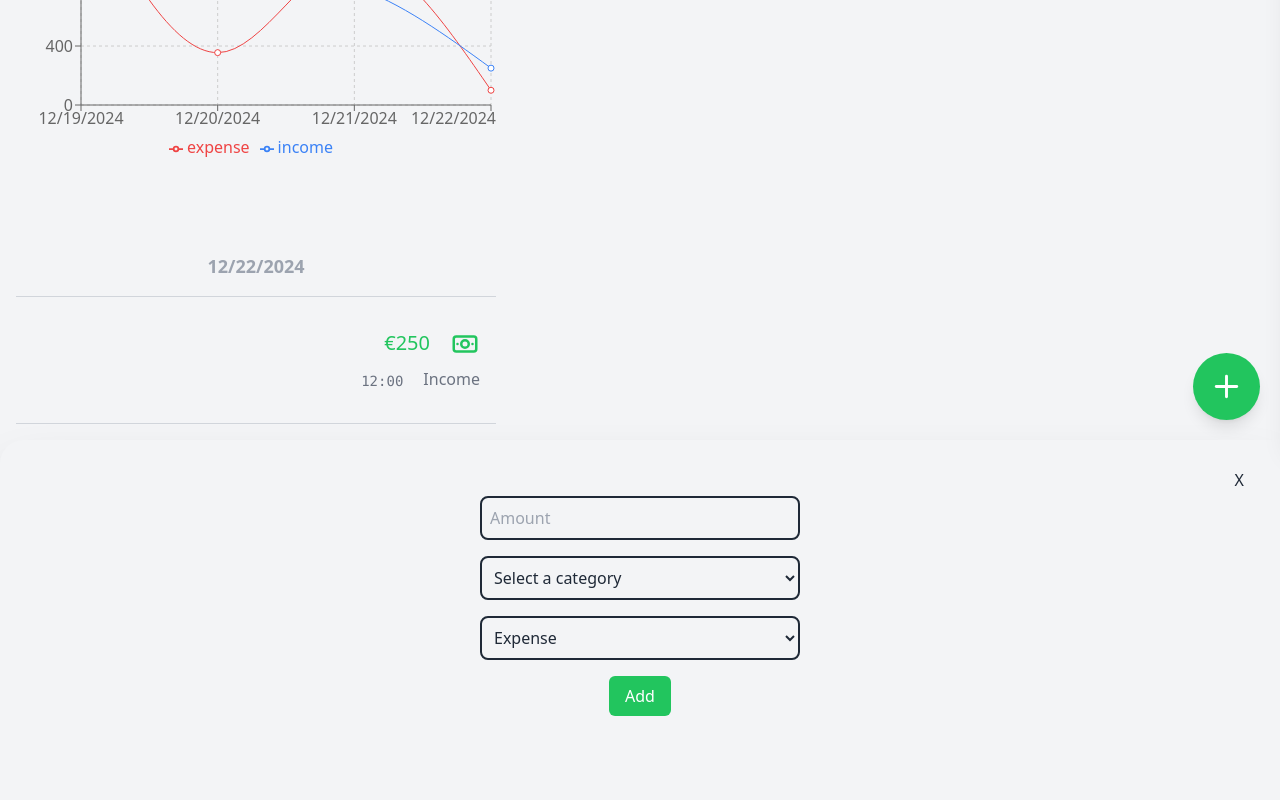
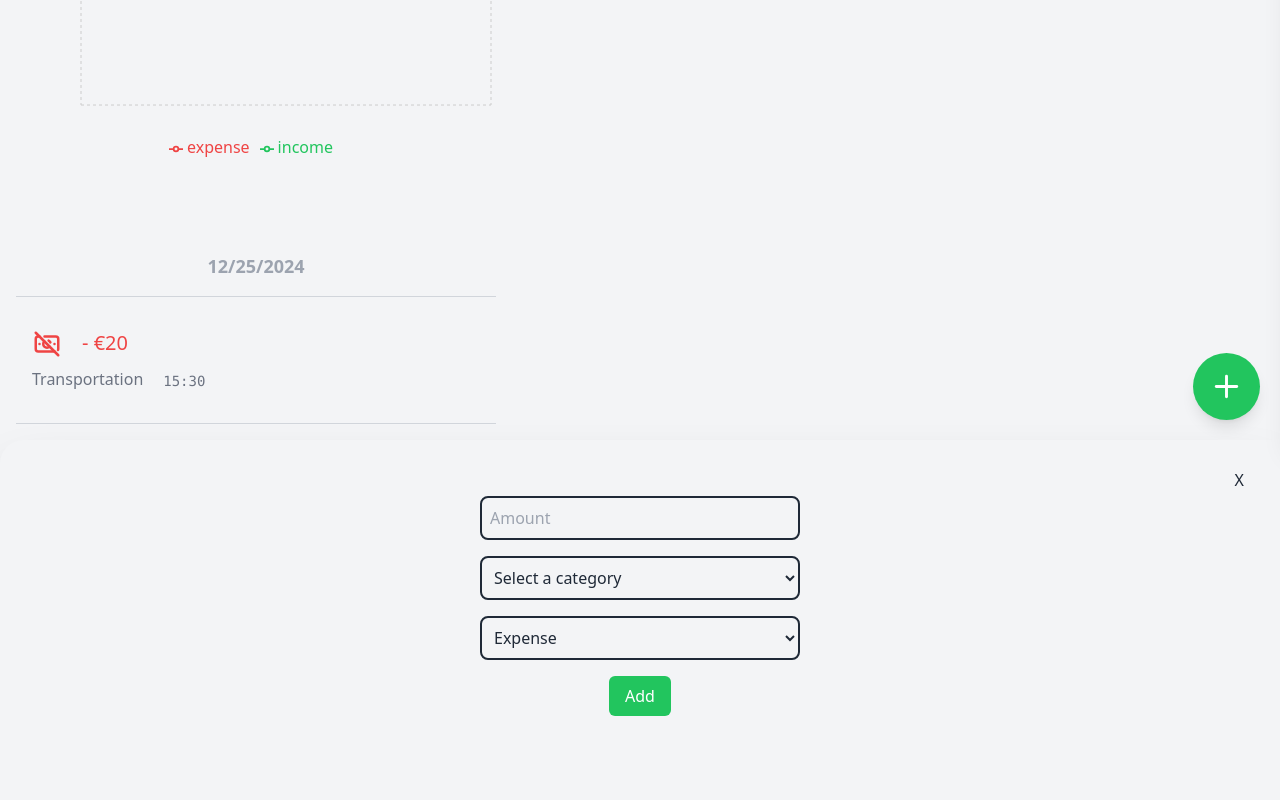
Before and after one commit to hugotonette/finance-manager, a React (Vite) app: page /dashboard in a window 1280 px wide. Shown: the part 360-1160 px from the top of the page. Built offline with nearby package versions, Linux system fonts and the light colour scheme; sample sign-in values are in the browser's storage.

Commit message:
complete graph fix

```diff
--- a/src/common/mockExpenses.tsx
+++ b/src/common/mockExpenses.tsx
@@ -4,161 +4,289 @@ export const expensesList: Expense[] = [
   {
     id: 1,
     type: "expense",
-    categoryId: 7,
-    amount: 150,
-    date: "Thu Dec 19 2024 10:00:00",
+    categoryId: 1,
+    amount: 20,
+    date: "2024-12-22T14:10:00.000Z",
     user: "admin",
   },
   {
     id: 2,
-    type: "income",
-    categoryId: 0,
-    amount: 120,
-    date: "Thu Dec 19 2024 11:00:00",
+    type: "expense",
+    categoryId: 2,
+    amount: 50,
+    date: "2024-12-23T16:30:00.000Z",
     user: "jsantos",
   },
   {
     id: 3,
-    type: "expense",
-    categoryId: 4,
-    amount: 1300,
-    date: "Thu Dec 19 2024 14:00:00",
+    type: "income",
+    categoryId: 99,
+    amount: 800,
+    date: "2024-12-21T12:00:00.000Z",
     user: "admin",
   },
   {
     id: 4,
-    type: "income",
-    categoryId: 0,
-    amount: 200,
-    date: "Thu Dec 19 2024 16:00:00",
+    type: "expense",
+    categoryId: 5,
+    amount: 100,
+    date: "2024-12-20T09:30:00.000Z",
     user: "jsantos",
   },
   {
     id: 5,
     type: "expense",
-    categoryId: 3,
-    amount: 45,
-    date: "Thu Dec 19 2024 18:00:00",
+    categoryId: 4,
+    amount: 500,
+    date: "2024-12-18T11:00:00.000Z",
     user: "admin",
   },
   {
     id: 6,
-    type: "income",
-    categoryId: 0,
-    amount: 1000,
-    date: "Thu Dec 19 2024 19:00:00",
+    type: "expense",
+    categoryId: 8,
+    amount: 150,
+    date: "2024-12-23T17:30:00.000Z",
     user: "jsantos",
   },
   {
     id: 7,
     type: "expense",
-    categoryId: 1,
-    amount: 75,
-    date: "Fri Dec 20 2024 12:00:00",
+    categoryId: 3,
+    amount: 30,
+    date: "2024-12-24T14:00:00.000Z",
     user: "admin",
   },
   {
     id: 8,
     type: "income",
-    categoryId: 0,
-    amount: 300,
-    date: "Fri Dec 20 2024 13:30:00",
-    user: "jsantos",
+    categoryId: 99,
+    amount: 1200,
+    date: "2024-12-19T10:00:00.000Z",
+    user: "admin",
   },
   {
     id: 9,
     type: "expense",
-    categoryId: 2,
-    amount: 80,
-    date: "Fri Dec 20 2024 15:00:00",
-    user: "admin",
+    categoryId: 7,
+    amount: 25,
+    date: "2024-12-22T15:00:00.000Z",
+    user: "jsantos",
   },
   {
     id: 10,
     type: "income",
-    categoryId: 0,
-    amount: 500,
-    date: "Fri Dec 20 2024 16:00:00",
+    categoryId: 99,
+    amount: 1500,
+    date: "2024-12-20T08:45:00.000Z",
     user: "jsantos",
   },
   {
     id: 11,
     type: "expense",
-    categoryId: 8,
+    categoryId: 6,
     amount: 200,
-    date: "Fri Dec 20 2024 17:30:00",
+    date: "2024-12-21T12:30:00.000Z",
     user: "admin",
   },
   {
     id: 12,
     type: "income",
-    categoryId: 0,
-    amount: 150,
-    date: "Fri Dec 20 2024 18:00:00",
+    categoryId: 99,
+    amount: 500,
+    date: "2024-12-24T17:45:00.000Z",
     user: "jsantos",
   },
   {
     id: 13,
     type: "expense",
-    categoryId: 6,
-    amount: 350,
-    date: "Sat Dec 21 2024 09:00:00",
+    categoryId: 9,
+    amount: 90,
+    date: "2024-12-23T13:15:00.000Z",
     user: "admin",
   },
   {
     id: 14,
-    type: "income",
-    categoryId: 0,
-    amount: 200,
-    date: "Sat Dec 21 2024 10:30:00",
+    type: "expense",
+    categoryId: 1,
+    amount: 40,
+    date: "2024-12-24T10:30:00.000Z",
     user: "jsantos",
   },
   {
     id: 15,
     type: "expense",
-    categoryId: 9,
-    amount: 50,
-    date: "Sat Dec 21 2024 12:00:00",
+    categoryId: 2,
+    amount: 60,
+    date: "2024-12-21T14:00:00.000Z",
     user: "admin",
   },
   {
     id: 16,
-    type: "income",
-    categoryId: 0,
-    amount: 150,
-    date: "Sat Dec 21 2024 14:00:00",
+    type: "expense",
+    categoryId: 4,
+    amount: 300,
+    date: "2024-12-24T11:00:00.000Z",
     user: "jsantos",
   },
   {
     id: 17,
-    type: "expense",
-    categoryId: 7,
-    amount: 600,
-    date: "Sat Dec 21 2024 16:30:00",
+    type: "income",
+    categoryId: 99,
+    amount: 750,
+    date: "2024-12-22T18:45:00.000Z",
     user: "admin",
   },
   {
     id: 18,
-    type: "income",
-    categoryId: 0,
-    amount: 450,
-    date: "Sat Dec 21 2024 18:00:00",
+    type: "expense",
+    categoryId: 3,
+    amount: 20,
+    date: "2024-12-25T15:30:00.000Z",
     user: "jsantos",
   },
   {
     id: 19,
     type: "expense",
-    categoryId: 5,
-    amount: 100,
-    date: "Sun Dec 22 2024 09:00:00",
+    categoryId: 7,
+    amount: 50,
+    date: "2024-12-24T14:15:00.000Z",
     user: "admin",
   },
   {
     id: 20,
+    type: "expense",
+    categoryId: 8,
+    amount: 120,
+    date: "2024-12-20T13:00:00.000Z",
+    user: "jsantos",
+  },
+  {
+    id: 21,
     type: "income",
-    categoryId: 0,
-    amount: 250,
-    date: "Sun Dec 22 2024 12:00:00",
+    categoryId: 99,
+    amount: 1000,
+    date: "2024-12-23T09:00:00.000Z",
+    user: "jsantos",
+  },
+  {
+    id: 22,
+    type: "expense",
+    categoryId: 5,
+    amount: 200,
+    date: "2024-12-23T18:00:00.000Z",
+    user: "admin",
+  },
+  {
+    id: 23,
+    type: "income",
+    categoryId: 99,
+    amount: 900,
+    date: "2024-12-24T10:00:00.000Z",
+    user: "admin",
+  },
+  {
+    id: 24,
+    type: "expense",
+    categoryId: 6,
+    amount: 150,
+    date: "2024-12-19T15:30:00.000Z",
+    user: "jsantos",
+  },
+  {
+    id: 25,
+    type: "expense",
+    categoryId: 9,
+    amount: 130,
+    date: "2024-12-24T16:30:00.000Z",
+    user: "jsantos",
+  },
+  {
+    id: 26,
+    type: "income",
+    categoryId: 99,
+    amount: 1100,
+    date: "2024-12-24T11:45:00.000Z",
+    user: "admin",
+  },
+  {
+    id: 27,
+    type: "expense",
+    categoryId: 3,
+    amount: 60,
+    date: "2024-12-21T10:00:00.000Z",
+    user: "jsantos",
+  },
+  {
+    id: 28,
+    type: "expense",
+    categoryId: 7,
+    amount: 70,
+    date: "2024-12-23T12:00:00.000Z",
+    user: "admin",
+  },
+  {
+    id: 29,
+    type: "income",
+    categoryId: 99,
+    amount: 1300,
+    date: "2024-12-24T12:30:00.000Z",
+    user: "admin",
+  },
+  {
+    id: 30,
+    type: "expense",
+    categoryId: 4,
+    amount: 400,
+    date: "2024-12-21T09:00:00.000Z",
+    user: "jsantos",
+  },
+  {
+    id: 31,
+    type: "expense",
+    categoryId: 2,
+    amount: 90,
+    date: "2024-12-19T13:30:00.000Z",
+    user: "admin",
+  },
+  {
+    id: 32,
+    type: "income",
+    categoryId: 99,
+    amount: 1000,
+    date: "2024-12-22T09:30:00.000Z",
+    user: "jsantos",
+  },
+  {
+    id: 33,
+    type: "expense",
+    categoryId: 6,
+    amount: 220,
+    date: "2024-12-24T08:45:00.000Z",
+    user: "admin",
+  },
+  {
+    id: 34,
+    type: "expense",
+    categoryId: 8,
+    amount: 80,
+    date: "2024-12-21T17:00:00.000Z",
+    user: "jsantos",
+  },
+  {
+    id: 35,
+    type: "expense",
+    categoryId: 5,
+    amount: 180,
+    date: "2024-12-25T10:30:00.000Z",
+    user: "admin",
+  },
+  {
+    id: 36,
+    type: "income",
+    categoryId: 99,
+    amount: 950,
+    date: "2024-12-24T13:00:00.000Z",
     user: "jsantos",
   },
 ];
--- a/src/components/ExpenseChart.tsx
+++ b/src/components/ExpenseChart.tsx
@@ -1,3 +1,4 @@
+/* eslint-disable @typescript-eslint/no-explicit-any */
 import { useEffect, useState } from "react";
 import {
   CartesianGrid,
@@ -14,51 +15,75 @@ import {
 } from "recharts";
 import { categories, Expense } from "../common/interfaces";
 
-/* eslint-disable @typescript-eslint/no-explicit-any */
+const graphColors = [
+  "#ef4444",
+  "#3b82f6",
+  "#10b981",
+  "#f59e0b",
+  "#8b5cf6",
+  "#ec4899",
+  "#14b8a6",
+  "#6366f1",
+  "#f97316",
+  "#84cc16",
+];
+
 const ExpenseChart = () => {
   const [expenseData, setExpenseData] = useState<Expense[]>([]);
   const [selectedChart, setSelectedChart] = useState<"line" | "pie">("line");
   const [viewOption, setViewOption] = useState<
     "week" | "month" | "year" | "all"
   >("all");
-  const [filteredExpenses, setFilteresExpenses] = useState<Expense[]>([]);
+  const [filteredExpenses, setFilteredExpenses] = useState<Expense[]>([]);
+  const [activeUser, setActiveUser] = useState<string>("");
 
   useEffect(() => {
     const storedExpenses = JSON.parse(localStorage.getItem("expenses") || "[]");
+    const user = JSON.parse(
+      localStorage.getItem("loggedInUser") || "{}"
+    ).username;
+
     setExpenseData(storedExpenses);
-    setFilteresExpenses(storedExpenses);
+    setActiveUser(user);
+
+    setFilteredExpenses(
+      storedExpenses.filter((expense: any) => expense.user === user)
+    );
   }, []);
 
   const filterExpenses = (expenses: Expense[]) => {
     const now = new Date();
-    let filteredData = expenses;
+
+    let filteredData = expenses.filter(
+      (expense) => expense.user === activeUser
+    );
 
     if (viewOption === "week") {
       const startOfWeek = new Date(now);
       startOfWeek.setDate(now.getDate() - 7);
-      filteredData = expenses.filter(
+      filteredData = filteredData.filter(
         (expense) => new Date(expense.date) >= startOfWeek
       );
     } else if (viewOption === "month") {
       const startOfMonth = new Date(now);
       startOfMonth.setMonth(now.getMonth() - 1);
-      filteredData = expenses.filter(
+      filteredData = filteredData.filter(
         (expense) => new Date(expense.date) >= startOfMonth
       );
     } else if (viewOption === "year") {
       const startOfYear = new Date(now);
       startOfYear.setFullYear(now.getFullYear() - 1);
-      filteredData = expenses.filter(
+      filteredData = filteredData.filter(
         (expense) => new Date(expense.date) >= startOfYear
       );
     }
 
-    setFilteresExpenses(filteredData);
+    setFilteredExpenses(filteredData);
   };
 
   useEffect(() => {
     filterExpenses(expenseData);
-  }, [viewOption, expenseData]);
+  }, [viewOption, expenseData, activeUser]);
 
   const groupByDate = (
     expenses: Expense[],
@@ -66,21 +91,21 @@ const ExpenseChart = () => {
   ) => {
     const groupedData: any = {};
 
-    expenses.forEach((expenseData) => {
-      const date = new Date(expenseData.date);
-      let datekey: string;
+    expenses.forEach((expense) => {
+      const date = new Date(expense.date);
+      let dateKey: string;
+      if (period === "day") dateKey = date.toLocaleDateString();
+      else if (period === "month")
+        dateKey = `${date.getMonth() + 1}-${date.getFullYear()}`;
+      else dateKey = `${date.getFullYear()}`;
 
-      if (period === "day") datekey = date.toLocaleDateString();
-      else if (period === "month")
-        datekey = `${date.getMonth() + 1}-${date.getFullYear()}`;
-      else datekey = `${date.getFullYear()}`;
+      if (!groupedData[dateKey]) {
+        groupedData[dateKey] = { income: 0, expense: 0 };
+      }
 
-      if (!groupedData[datekey])
-        groupedData[datekey] = { income: 0, expense: 0 };
-
-      if (expenseData.type === "income")
-        groupedData[datekey].income += expenseData.amount;
-      else groupedData[datekey].expense += expenseData.amount;
+      if (expense.type === "income")
+        groupedData[dateKey].income += expense.amount;
+      else groupedData[dateKey].expense += expense.amount;
     });
 
     return Object.entries(groupedData).map(([key, value]: any) => ({
@@ -93,20 +118,21 @@ const ExpenseChart = () => {
   const getCategoryData = (expenses: Expense[]) => {
     const categoryTotals: { [key: number]: number } = {};
 
-    expenses.forEach((expense) => {
+    expenses
+      .filter((expense) => expense.type === "expense")
+      .forEach((expense) => {
         if (!categoryTotals[expense.categoryId]) {
           categoryTotals[expense.categoryId] = 0;
         }
         categoryTotals[expense.categoryId] += expense.amount;
       });
-    console.log("CAT: ", categoryTotals);
 
     return Object.entries(categoryTotals).map(([categoryId, totalAmount]) => {
       const category = categories.find(
         (cat) => cat.id === parseInt(categoryId)
       );
       return {
-        name: category?.name || "Others", // Default to "Others" if category not found
+        name: category?.name || "Others",
         value: totalAmount,
       };
     });
@@ -115,6 +141,7 @@ const ExpenseChart = () => {
   const renderChart = () => {
     if (selectedChart === "line") {
       const data = groupByDate(filteredExpenses, "day");
+
       return (
         <ResponsiveContainer width="100%" height={300}>
           <LineChart data={data}>
@@ -123,25 +150,15 @@ const ExpenseChart = () => {
             <YAxis />
             <Tooltip />
             <Legend />
+            {/* Change line color for income to Tailwind green-500 (#22c55e) */}
             <Line type="monotone" dataKey="expense" stroke="#ef4444" />
-            <Line type="monotone" dataKey="income" stroke="#3b82f6" />
+            <Line type="monotone" dataKey="income" stroke="#22c55e" />{" "}
+            {/* Tailwind Green-500 */}
           </LineChart>
         </ResponsiveContainer>
       );
     } else if (selectedChart === "pie") {
       const data = getCategoryData(filteredExpenses);
-      const graphColors = [
-        "#ef4444",
-        "#3b82f6",
-        "#10b981",
-        "#f59e0b",
-        "#8b5cf6",
-        "#ec4899",
-        "#14b8a6",
-        "#6366f1",
-        "#f97316",
-        "#84cc16",
-      ];
 
       return (
         <ResponsiveContainer width="100%" height={300}>
@@ -164,7 +181,7 @@ const ExpenseChart = () => {
               ))}
             </Pie>
             <Tooltip
-              formatter={(value: number) => `$${value.toFixed(2)}`}
+              formatter={(value: number) => `€${value.toFixed(2)}`}
               labelFormatter={(name: string) => name}
             />
           </PieChart>
@@ -176,20 +193,16 @@ const ExpenseChart = () => {
   };
 
   return (
-    <>
     <div className="space-y-6 py-6">
       <div className="flex justify-between items-center w-full">
         <div>
           <button
-              onClick={() => {
-                if (selectedChart === "line") setSelectedChart("pie");
-                else if (selectedChart === "pie") setSelectedChart("line");
-              }}
+            onClick={() =>
+              setSelectedChart(selectedChart === "line" ? "pie" : "line")
+            }
             className="bg-blue-500 text-sm font-medium px-2 rounded shadow"
           >
-              {selectedChart === "line"
-                ? "Spending by Category"
-                : "Show Balance"}
+            {selectedChart === "line" ? "By Category" : "Show Balance"}
           </button>
         </div>
         <div className="w-fit text-center text-sm drop-shadow-2xl font-medium border-gray-200 dark:border-gray-800">
@@ -238,7 +251,6 @@ const ExpenseChart = () => {
 
       {renderChart()}
     </div>
-    </>
   );
 };
 
```
Lines whose indentation alone changed are shown as unchanged.
